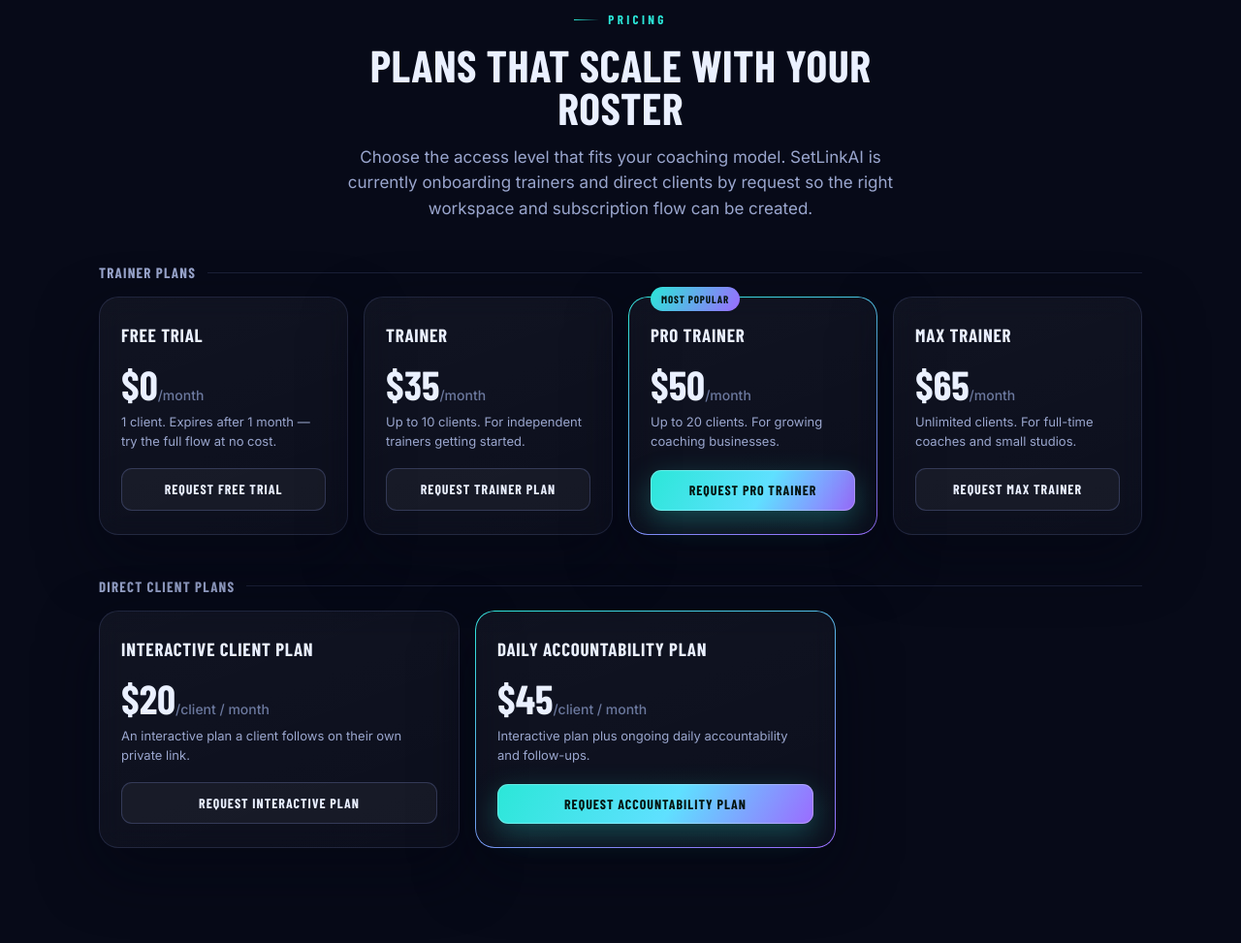
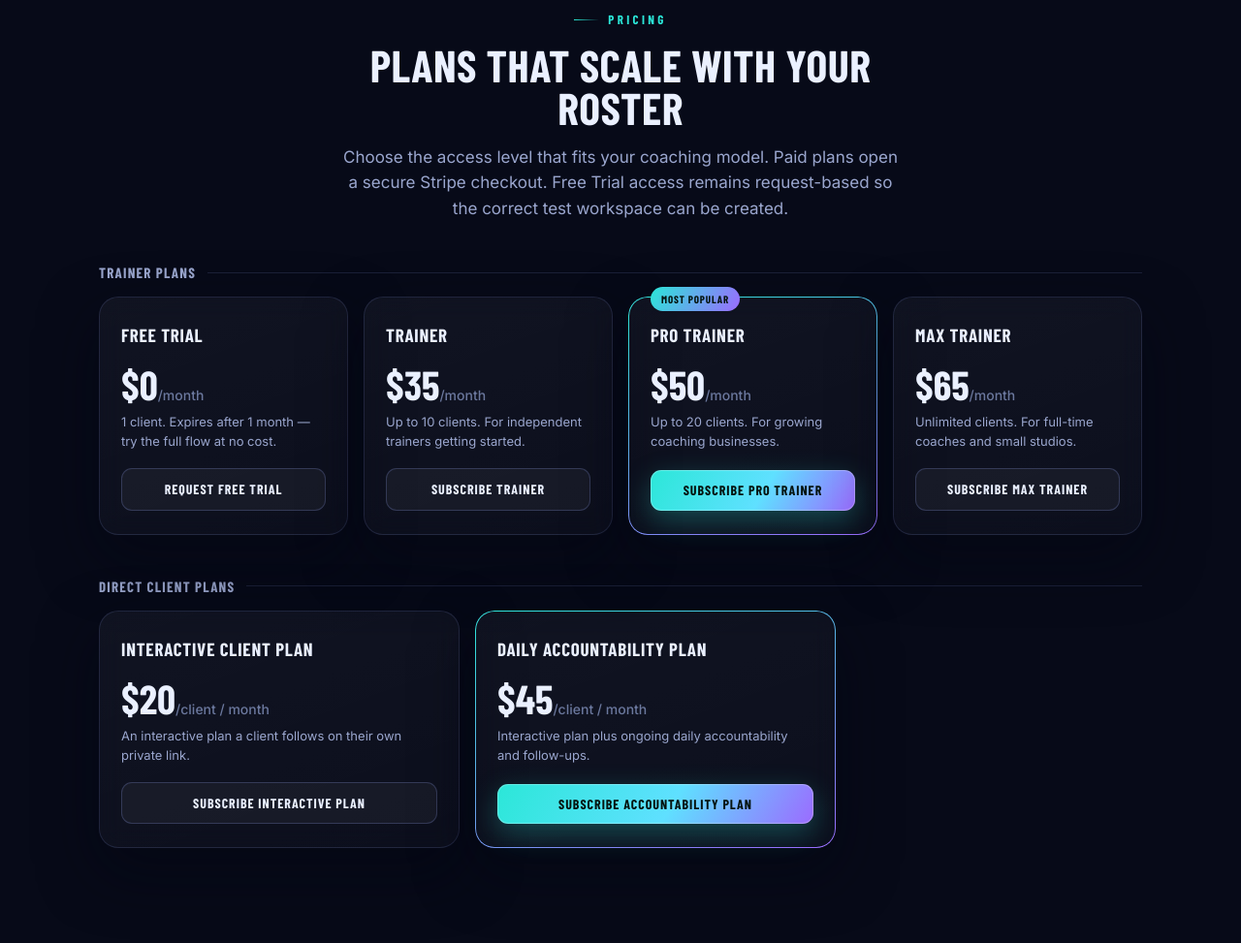
Before and after one commit to mbosch00/setlinkai-public-site, a website: page index.html in a window 1280 px wide. Shown: the part 3579-4552 px from the top of the page at 97% size. Drawn offline with nearby package versions, Linux system fonts and the light colour scheme.

Commit message:
Update pricing buttons with Stripe checkout links

```diff
--- a/index.html
+++ b/index.html
@@ -9,7 +9,7 @@
 
 <!-- ============================================================
   PUBLIC WEBSITE ONLY
-  This page is intentionally informational and request-based.
+  This page is informational and subscription-enabled for paid plans.
   Do not expose private app URLs, owner dashboard tools, portal generators,
   client link generators, workout generator logic, billing admin controls,
   localStorage app logic, or private trainer/client data here.
@@ -17,7 +17,8 @@
   PLACEHOLDERS TO REPLACE BEFORE GOING LIVE
   - max.bosch00@gmail.com .................... support address (mailto)
   - Footer legal pages: terms.html / privacy.html / refund.html / cancellation.html
-  - Netlify Forms notifications should be enabled for the early-access form.
+  - Paid plan buttons route to Stripe checkout links.
+  - Early-access form routes through Netlify Function + Resend email alerts.
 ============================================================ -->
 
 <link rel="preconnect" href="https://fonts.googleapis.com">
@@ -536,7 +537,7 @@ footer.site .tagline{color:var(--muted2);font-size:13.5px;max-width:36ch}
     <div class="shead center reveal">
       <span class="eyebrow">Pricing</span>
       <h2>Plans that scale with your roster</h2>
-      <p class="lead" style="margin-left:auto;margin-right:auto">Choose the access level that fits your coaching model. SetLinkAI is currently onboarding trainers and direct clients by request so the right workspace and subscription flow can be created.</p>
+      <p class="lead" style="margin-left:auto;margin-right:auto">Choose the access level that fits your coaching model. Paid plans open a secure Stripe checkout. Free Trial access remains request-based so the correct test workspace can be created.</p>
     </div>
 
     <div class="reveal">
@@ -552,20 +553,20 @@ footer.site .tagline{color:var(--muted2);font-size:13.5px;max-width:36ch}
           <div class="pname">Trainer</div>
           <div class="price">$35<small>/month</small></div>
           <div class="cap">Up to 10 clients. For independent trainers getting started.</div>
-          <a class="btn block sm plan-request" href="#early-access" data-plan="Trainer Subscription">Request Trainer Plan</a>
+          <a class="btn block sm" href="https://buy.stripe.com/aFacN73V82FK1N76X8eEo05" target="_blank" rel="noopener noreferrer">Subscribe Trainer</a>
         </div>
         <div class="glass plan feature">
           <span class="badge">Most popular</span>
           <div class="pname">Pro Trainer</div>
           <div class="price">$50<small>/month</small></div>
           <div class="cap">Up to 20 clients. For growing coaching businesses.</div>
-          <a class="btn primary block sm plan-request" href="#early-access" data-plan="Pro Trainer Subscription">Request Pro Trainer</a>
+          <a class="btn primary block sm" href="https://buy.stripe.com/aFadRbbnA9488bvbdoeEo06" target="_blank" rel="noopener noreferrer">Subscribe Pro Trainer</a>
         </div>
         <div class="glass plan">
           <div class="pname">Max Trainer</div>
           <div class="price">$65<small>/month</small></div>
           <div class="cap">Unlimited clients. For full-time coaches and small studios.</div>
-          <a class="btn block sm plan-request" href="#early-access" data-plan="Max Trainer Subscription">Request Max Trainer</a>
+          <a class="btn block sm" href="https://buy.stripe.com/9B600lajw1BG2Rb3KWeEo03" target="_blank" rel="noopener noreferrer">Subscribe Max Trainer</a>
         </div>
       </div>
     </div>
@@ -577,13 +578,13 @@ footer.site .tagline{color:var(--muted2);font-size:13.5px;max-width:36ch}
           <div class="pname">Interactive Client Plan</div>
           <div class="price">$20<small>/client / month</small></div>
           <div class="cap">An interactive plan a client follows on their own private link.</div>
-          <a class="btn block sm plan-request" href="#early-access" data-plan="Interactive Client Plan">Request Interactive Plan</a>
+          <a class="btn block sm" href="https://buy.stripe.com/5kQ5kFajw8043Vfa9keEo02" target="_blank" rel="noopener noreferrer">Subscribe Interactive Plan</a>
         </div>
         <div class="glass plan feature">
           <div class="pname">Daily Accountability Plan</div>
           <div class="price">$45<small>/client / month</small></div>
           <div class="cap">Interactive plan plus ongoing daily accountability and follow-ups.</div>
-          <a class="btn primary block sm plan-request" href="#early-access" data-plan="Daily Accountability Client Plan">Request Accountability Plan</a>
+          <a class="btn primary block sm" href="https://buy.stripe.com/28EfZj3V85RWcrL6X8eEo01" target="_blank" rel="noopener noreferrer">Subscribe Accountability Plan</a>
         </div>
       </div>
     </div>
@@ -601,7 +602,7 @@ footer.site .tagline{color:var(--muted2);font-size:13.5px;max-width:36ch}
     </div>
 
     <div class="glass accessCard reveal">
-      <p class="accessIntro">Use this form to request access, ask about a plan, or get notified when your workspace is ready. This keeps the private owner dashboard, trainer portals, and client generators protected while we route each signup correctly.</p>
+      <p class="accessIntro">Use this form to request the Free Trial, ask about a plan, or get help before subscribing. Paid subscriptions can be started directly from the pricing section through secure Stripe checkout.</p>
       <form class="accessForm" id="earlyAccessForm" autocomplete="on">
         <p style="display:none;">
           <label>Do not fill this out: <input name="bot_field" tabindex="-1" autocomplete="off" /></label>
@@ -656,7 +657,7 @@ footer.site .tagline{color:var(--muted2);font-size:13.5px;max-width:36ch}
 
         <div class="formActions">
           <button type="submit" class="btn primary">Submit Request</button>
-          <p class="mini">You are requesting access only. This form does not open the private app, owner dashboard, trainer portal, or client generators.</p>
+          <p class="mini">This form does not open the private app, owner dashboard, trainer portal, or client generators. Paid plan access is handled after Stripe subscription and onboarding review.</p>
         </div>
         <div id="formStatus" class="formStatus" role="status" aria-live="polite"></div>
       </form>
@@ -682,7 +683,7 @@ footer.site .tagline{color:var(--muted2);font-size:13.5px;max-width:36ch}
       </details>
       <details class="glass qa">
         <summary>How does the Free Trial work?<span class="pm">+</span></summary>
-        <div class="ans">The Free Trial is request-based. Submit the early access form and SetLinkAI will follow up with next steps for testing the one-client trial flow.</div>
+        <div class="ans">The Free Trial is request-based. Submit the early access form and SetLinkAI will follow up with next steps for testing the one-client trial flow. Paid plans can be subscribed to directly through secure Stripe checkout.</div>
       </details>
       <details class="glass qa">
         <summary>What's the difference between trainer plans and direct client plans?<span class="pm">+</span></summary>
```
